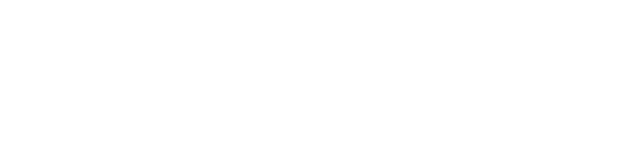
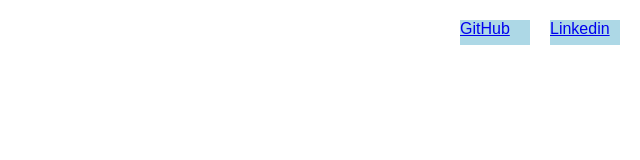
Before and after one commit to PedroWrublak/portifolio, a plain HTML site: page index.html in a window 1280 px wide. Shown: the whole page, without its empty margins (640-1280 px from the left). Drawn offline with Linux system fonts and the light colour scheme.

Commit message:
adicionando links

```diff
--- a/css/style.css
+++ b/css/style.css
@@ -2,4 +2,28 @@
 
 * {
     font-family: Arial, Helvetica, sans-serif;
+
+    margin: 0px;
+    padding: 0px;
 }
+
+header{
+    margin: 10px;
+    display: flex;
+    flex-direction: row;
+    justify-content: flex-end;
+}
+
+header > div {
+    background-color: lightblue;
+    color: aliceblue;
+    text-decoration: none;
+    width: 70px;
+    height: 25px;
+    margin: 10px;
+
+}
+
+header > div:hover {
+    background-color: rgb(110, 110, 238);
+}
--- a/index.html
+++ b/index.html
@@ -8,7 +8,8 @@
 </head>
 <body>
     <header>
-
+        <div><a href="https://github.com/PedroWrublak" target="_blank">GitHub</a></div>
+        <div><a href="https://www.linkedin.com/in/pedrowrublak/" target="_blank">Linkedin</a></div>
     </header>
 
     <main>
```
